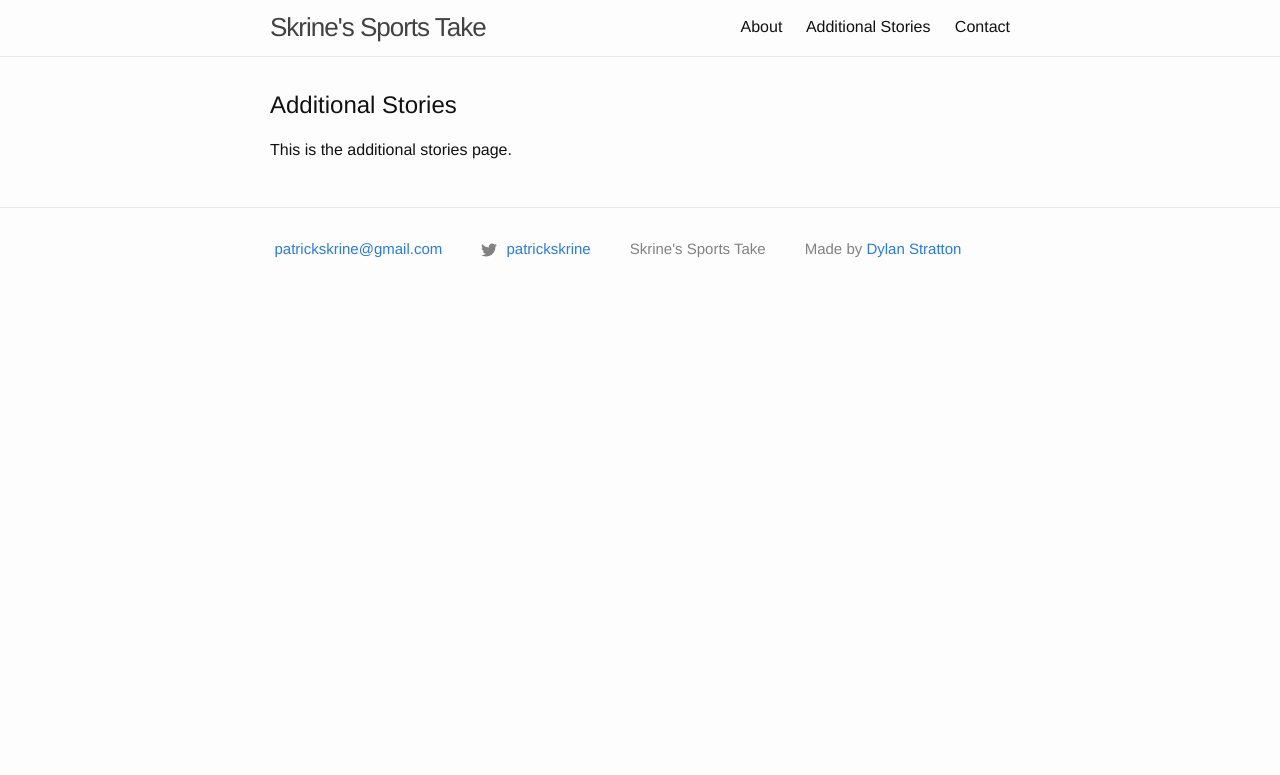
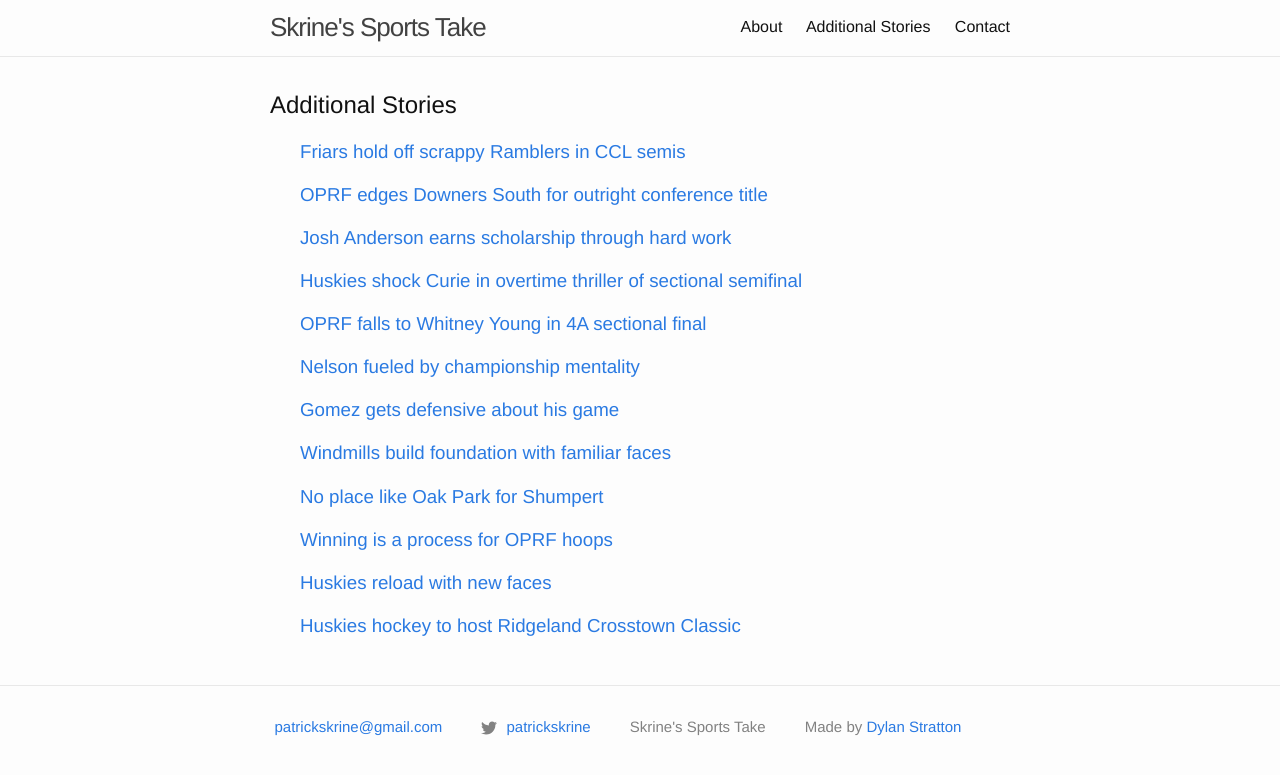
Before and after one commit to ahlbet/patrickskrine-2, a Jekyll site: the page built from additional.md, in a window 1280 px wide. Shown: the top 775 px of the page. Built offline with Jekyll 4.4.1, drawn with Linux system fonts in a browser that asks for light colours.

Commit message:
add links to additional stories page

```diff
--- a/_layouts/additional.html
+++ b/_layouts/additional.html
@@ -8,7 +8,56 @@ layout: default
   </header>
 
   <div class="additional-content">
-    <p>This is the additional stories page.</p>
+    <ul class="additional-stories-list">
+      <li class="additional-stories-item">
+        <a target="_blank" href="http://mobile.oakpark.com/News/Articles/2-16-2017/Friars-hold-off-scrappy-Ramblers-in-CCL-semis/"><h3>Friars hold off scrappy Ramblers in CCL semis</h3></a>
+      </li>
+
+      <li class="additional-stories-item">
+        <a target="_blank" href="http://mobile.oakpark.com/News/Articles/2-23-2017/OPRF-edges-Downers-South-for-outright-conference-title/"><h3>OPRF edges Downers South for outright conference title</h3></a>
+      </li>
+
+      <li class="additional-stories-item">
+        <a target="_blank" href="http://ndsmcobserver.com/2016/11/anderson-scholarship-hard-work/"><h3>Josh Anderson earns scholarship through hard work</h3></a>
+      </li>
+
+      <li class="additional-stories-item">
+        <a target="_blank" href="http://mobile.oakpark.com/News/Articles/3-8-2017/Huskies-shock-Curie-in-overtime-thriller-of-sectional-semifinal/?utm_source=TwitterShare&utm_medium=TwitterShare&utm_campaign=TwiterShare"><h3>Huskies shock Curie in overtime thriller of sectional semifinal</h3></a>
+      </li>
+
+      <li class="additional-stories-item">
+        <a target="_blank" href="http://mobile.oakpark.com/News/Articles/3-11-2017/OPRF-falls-to-Whitney-Young-in-4A-sectional-final/"><h3>OPRF falls to Whitney Young in 4A sectional final</h3></a>
+      </li>
+
+      <li class="additional-stories-item">
+        <a target="_blank" href="http://mobile.oakpark.com/News/Articles/6-13-2017/Nelson-fueled-by-championship-mentality/"><h3>Nelson fueled by championship mentality</h3></a>
+      </li>
+
+      <li class="additional-stories-item">
+        <a target="_blank" href="http://mobile.oakpark.com/News/Articles/6-27-2017/Gomez-gets-defensive-about-his-game/"><h3>Gomez gets defensive about his game</h3></a>
+      </li>
+
+      <li class="additional-stories-item">
+        <a target="_blank" href="http://mobile.oakpark.com/News/Articles/6-20-2017/Windmills-build-foundation--with-familiar-faces/"><h3>Windmills build foundation with familiar faces</h3></a>
+      </li>
+
+      <li class="additional-stories-item">
+        <a target="_blank" href="http://mobile.oakpark.com/News/Articles/7-11-2017/No-place-like-Oak-Park-for-Shumpert/"><h3>No place like Oak Park for Shumpert</h3></a>
+      </li>
+
+      <li class="additional-stories-item">
+        <a target="_blank" href="http://mobile.oakpark.com/News/Articles/7-18-2017/Winning-is-a-process-for-OPRF-hoops/"><h3>Winning is a process for OPRF hoops</h3></a>
+      </li>
+
+      <li class="additional-stories-item">
+        <a target="_blank" href="http://mobile.oakpark.com/News/Articles/8-22-2017/Huskies-reload-with-new-faces/"><h3>Huskies reload with new faces</h3></a>
+      </li>
+
+      <li class="additional-stories-item">
+        <a target="_blank" href="http://mobile.oakpark.com/News/Articles/9-3-2017/Huskies-hockey-to-host-Ridgeland-Crosstown-Classic/"><h3>Huskies hockey to host Ridgeland Crosstown Classic</h3></a>
+      </li>
+
+    </ul>
   </div>
 
 </article>
--- a/_sass/minima/_layout.scss
+++ b/_sass/minima/_layout.scss
@@ -269,3 +269,11 @@
 // #about-img {
 //   border-radius: 5px;
 // }
+
+/**
+ * Additional Stories
+ */
+
+ .additional-stories-list {
+   list-style: none;
+ }
```
